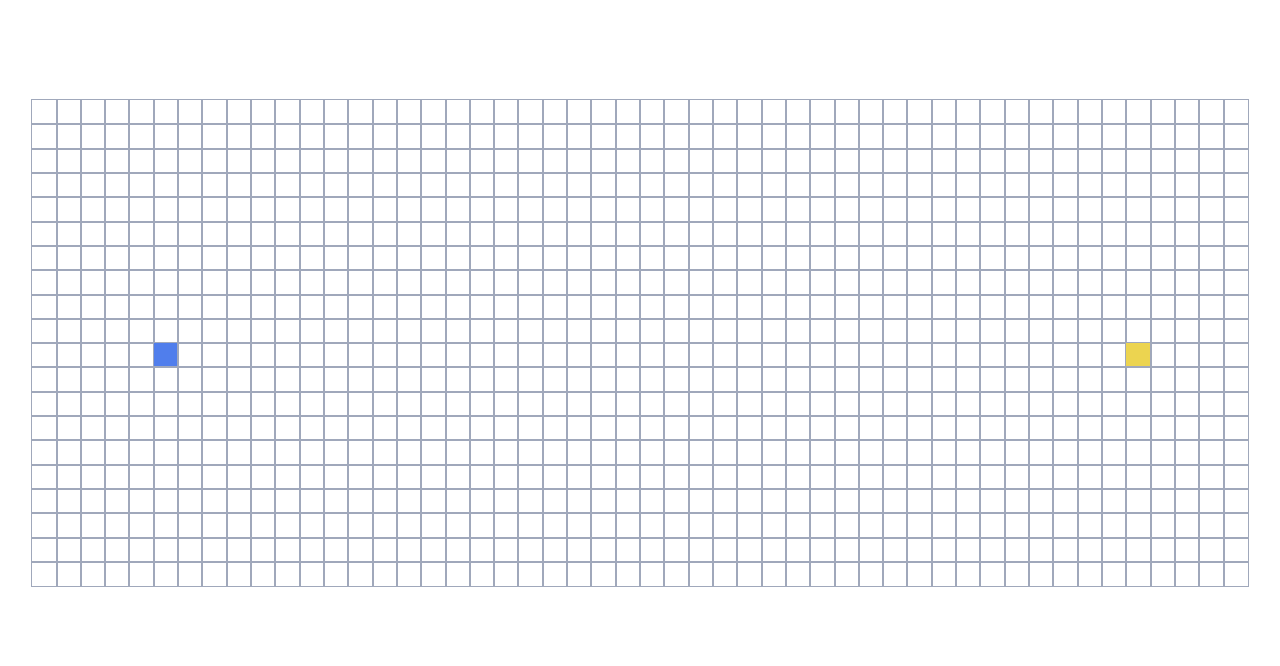
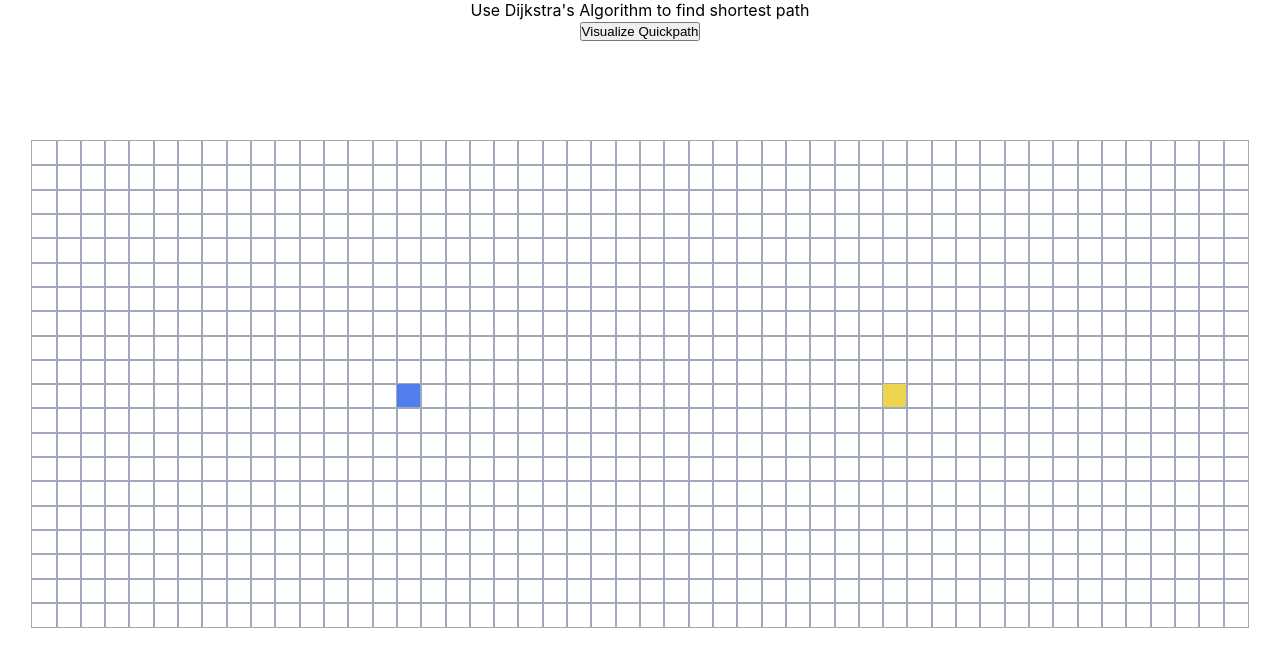
Before and after one commit to lloydlobo/quickpath, a React (Create React App) app: page / in a window 1280 px wide. Shown: the top 666 px of the page. Built offline with nearby package versions, Linux system fonts and the light colour scheme.

Commit message:
refactor: componentDidMount with getGridInitial

```diff
--- a/src/Quickpath/QuickpathVisualizer.jsx
+++ b/src/Quickpath/QuickpathVisualizer.jsx
@@ -6,53 +6,61 @@ import {
 } from "../algorithms/weighted/dijkstraAlgo";
 
 import "./QuickpathVisualizer.css";
+
+// GLOBAL VARIABLES
+const NODE_ROW_START = 10;
+const NODE_COLUMN_START = 15;
+const NODE_ROW_FINISH = 10;
+const NODE_COLUMN_FINISH = 35;
 export default class QuickpathVisualizer extends Component {
-  constructor(props) {
-    super(props);
+  constructor() {
+    super();
     this.state = {
-      nodes: [],
+      grid: [],
     };
   } // constructor
 
   componentDidMount() {
-    const nodes = [];
+    const grid = getGridInitial();
+    this.setState({ grid });
+  }
 
-    for (let row = 0; row < 20; row += 1) {
-      const rowCurrent = [];
-      for (let column = 0; column < 50; column += 1) {
-        const nodeCurrent = {
-          column,
-          row,
-          isStart: row === 10 && column === 5,
-          isFinish: row === 10 && column === 45,
-        }; // object for each node
-        rowCurrent.push(nodeCurrent);
+  handleMouseDown(row, column) {
+    const newGrid = getNewGridWithToggledWalls(this.state.grid, row, column);
+    this.setState({ grid: newGrid, mouseIsPressed: true });
   }
-      nodes.push(rowCurrent);
-    } // for loop row
-
-    this.setState({ nodes });
-  } // componentDidMount
 
   render() {
-    const { nodes } = this.state;
-    console.trace(nodes);
+    const { grid } = this.state;
+
+    return (
+      /* wrap in jsx fragment `<>`.
+      jsx expressions must have a parent element */
+
+      <>
+        <div className="visualize-button-wrapper">
+          <label htmlFor="button-visualize">
+            Use Dijkstra's Algorithm to find shortest path
+          </label>
+          <br></br>
+          <button id="button-visualize">Visualize Quickpath</button>
+        </div>
+        <div className="grid">
+          {grid.map((row, rowIdx) => {
+            return (
+              <div key={rowIdx}>
+                {row.map((node, nodeIdx) => {
+                  const { row, column, isStart, isFinish, isWall } = node;
 
                   // Warning: Each child in a list should have a unique "key" prop.
                   return (
-      <div className="grid">
-        {nodes.map((row, rowIdx) => {
-          return (
-            <div key={rowIdx}>
-              {row.map((node, nodeIdx) => {
-                const { isStart, isFinish } = node;
-
-                return (
                     <Node
                       key={nodeIdx}
+                      column={column}
+                      isFinish={isFinish}
                       isStart={isStart}
-                    isFinish={isFinish}
-                    test={"foo"}
+                      isWall={isWall}
+                      row={row}
                     ></Node>
                   );
                 })}
@@ -60,6 +68,45 @@ export default class QuickpathVisualizer extends Component {
             );
           })}
         </div>
+      </>
     );
   }
 } // class QuickpathVisualizer
+
+const getGridInitial = () => {
+  const grid = [];
+  for (let row = 0; row < 20; row += 1) {
+    const rowCurrent = [];
+    for (let column = 0; column < 50; column += 1) {
+      rowCurrent.push(createNode(column, row));
+    }
+    grid.push(rowCurrent);
+  }
+  return grid;
+};
+
+const createNode = (column, row) => {
+  return {
+    column,
+    row,
+    isStart: row === NODE_ROW_START && column === NODE_COLUMN_START,
+    isFinish: row === NODE_ROW_FINISH && column === NODE_COLUMN_FINISH,
+    distance: Infinity,
+    isVisited: false,
+    isWall: false,
+    nodePrevious: null,
+  };
+};
+
+const getNewGridWithToggledWalls = (grid, row, column) => {
+  const newGrid = grid.slice();
+  const node = newGrid[row][column];
+  const newNode = {
+    ...node,
+    isWall: !node.isWall,
+  };
+
+  newGrid[row][column] = newNode;
+
+  return newGrid;
+};
```
Lines whose indentation alone changed are shown as unchanged.
